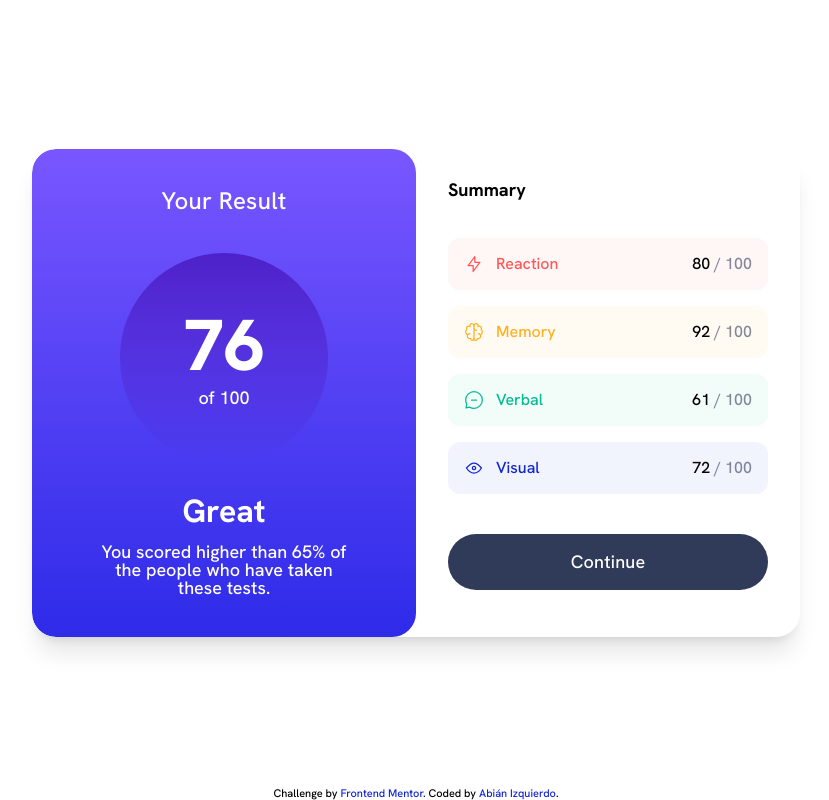
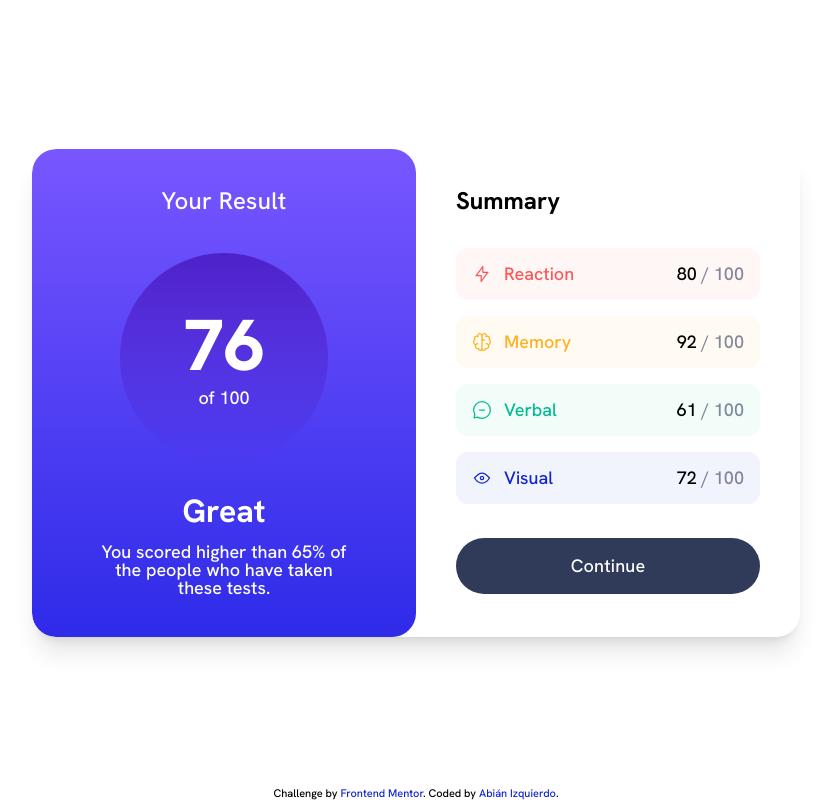
Before and after one commit to abizmo/results-summary-component, a React (Vite) app: page / in a window 1280 px wide. Shown: the whole page, without its empty margins (224-1053 px from the left). Built offline with nearby package versions, Linux system fonts and the light colour scheme.

Commit message:
chore(Results): Change components relative to ResultsBody

```diff
--- a/src/components/Results/components/Body.jsx
+++ b/src/components/Results/components/Body.jsx
@@ -2,7 +2,7 @@ import React from 'react';
 import PropTypes from 'prop-types';
 
 function ResultsBody({ children }) {
-  return <div className="p-8 grid gap-6">{children}</div>;
+  return <div className="p-8 md:p-10 grid gap-6 md:gap-8">{children}</div>;
 }
 
 ResultsBody.propTypes = {
--- a/src/components/Results/components/Summary.jsx
+++ b/src/components/Results/components/Summary.jsx
@@ -4,7 +4,7 @@ import PropTypes from 'prop-types';
 function ResultsSummary({ children }) {
   return (
     <>
-      <h3 className="font-bold">Summary</h3>
+      <h3 className="font-bold md:text-lg">Summary</h3>
       <ul>{children}</ul>
     </>
   );
--- a/src/components/Results/components/SummaryItem.jsx
+++ b/src/components/Results/components/SummaryItem.jsx
@@ -3,7 +3,7 @@ import PropTypes from 'prop-types';
 import React from 'react';
 
 const container = cva(
-  'flex gap-3 items-center text-sm p-4 rounded-xl bg-opacity-5',
+  'flex gap-3 items-center text-sm md:text-base p-4 rounded-xl bg-opacity-5',
   {
     variants: {
       color: {
```
